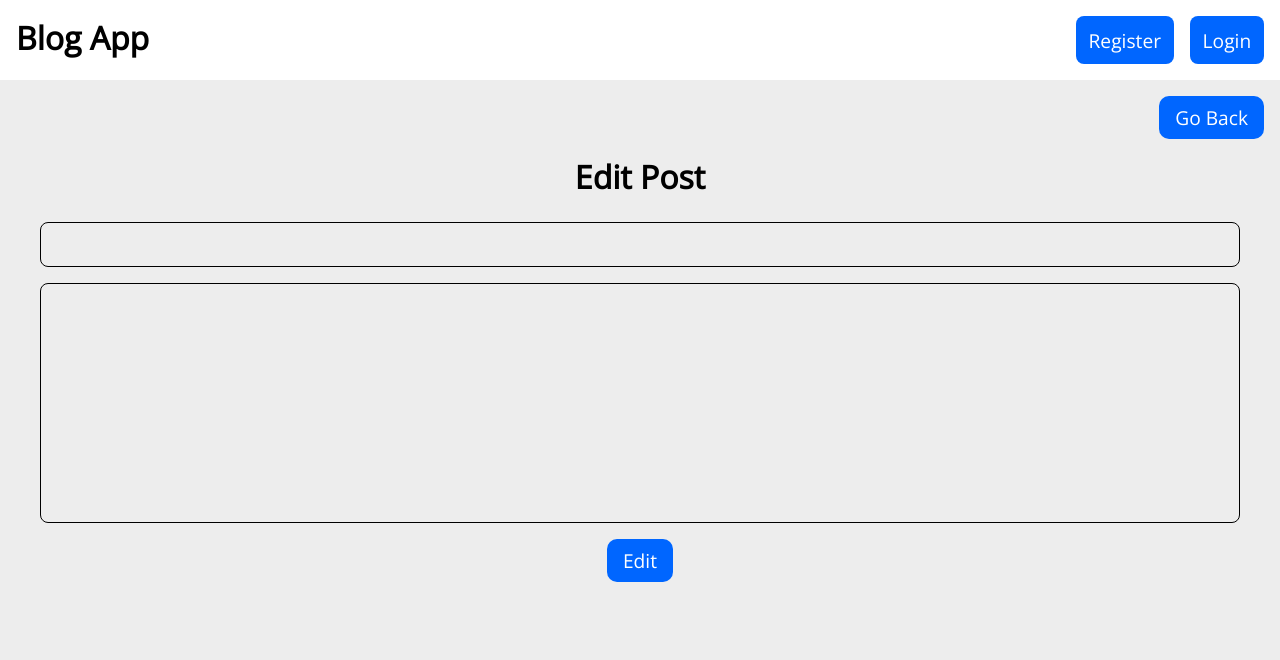
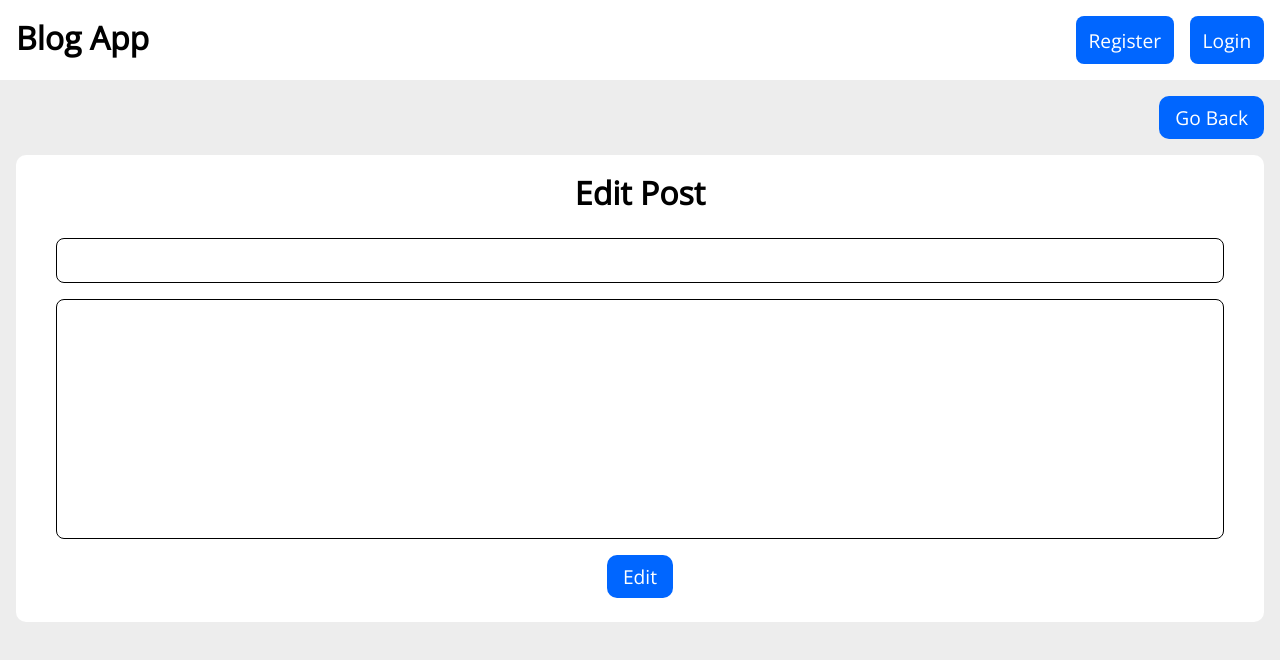
Before and after one commit to VRYeshwanth/Blog-Post-App, a React (Vite) app in the folder frontend/: page /posts/edit/1 in a window 1280 px wide. Shown: the top 660 px of the page. Built offline with nearby package versions, Linux system fonts and the light colour scheme; no server answers.

Commit message:
Fix: Add background color

```diff
--- a/frontend/src/styles.css
+++ b/frontend/src/styles.css
@@ -414,7 +414,15 @@
 }
 
 .create-view {
+    background-color: #fff;
+    padding: 1rem;
+    border-radius: 10px;
     width: 100%;
+}
+
+.create-form > *,
+.create-view > * {
+    background-color: #fff;
 }
 
 .create-form-heading {
@@ -469,7 +477,15 @@
 }
 
 .edit-view {
+    background-color: #fff;
+    padding: 1rem;
+    border-radius: 10px;
     width: 100%;
+}
+
+.edit-view > *,
+.edit-form > * {
+    background-color: #fff;
 }
 
 .edit-form-heading {
```
